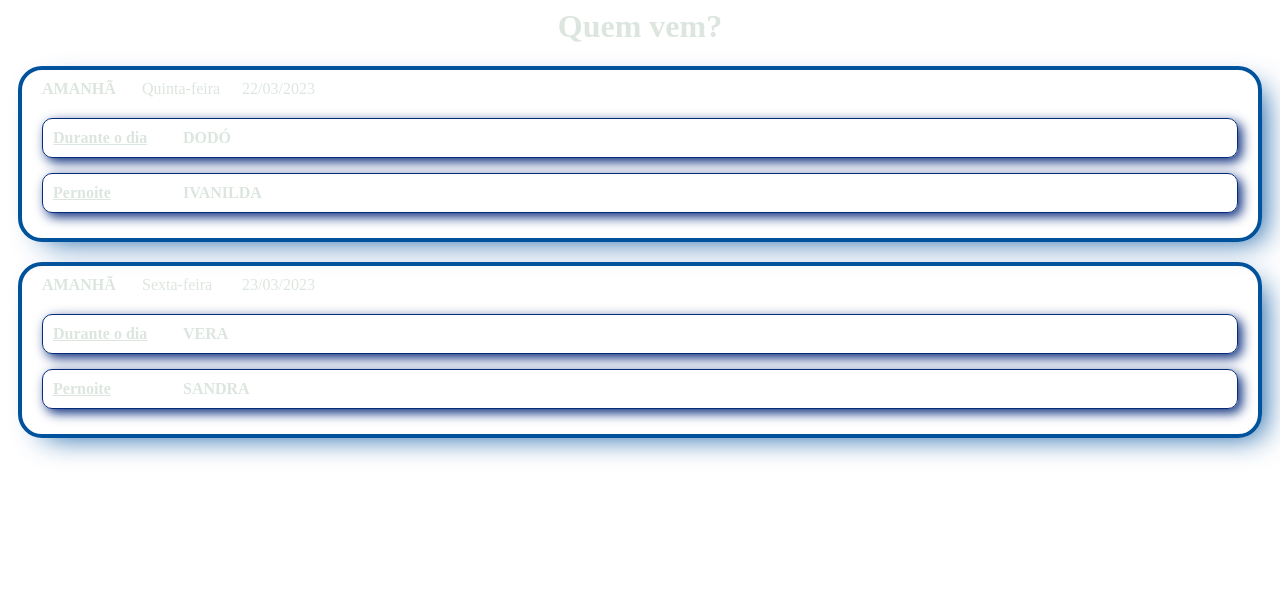
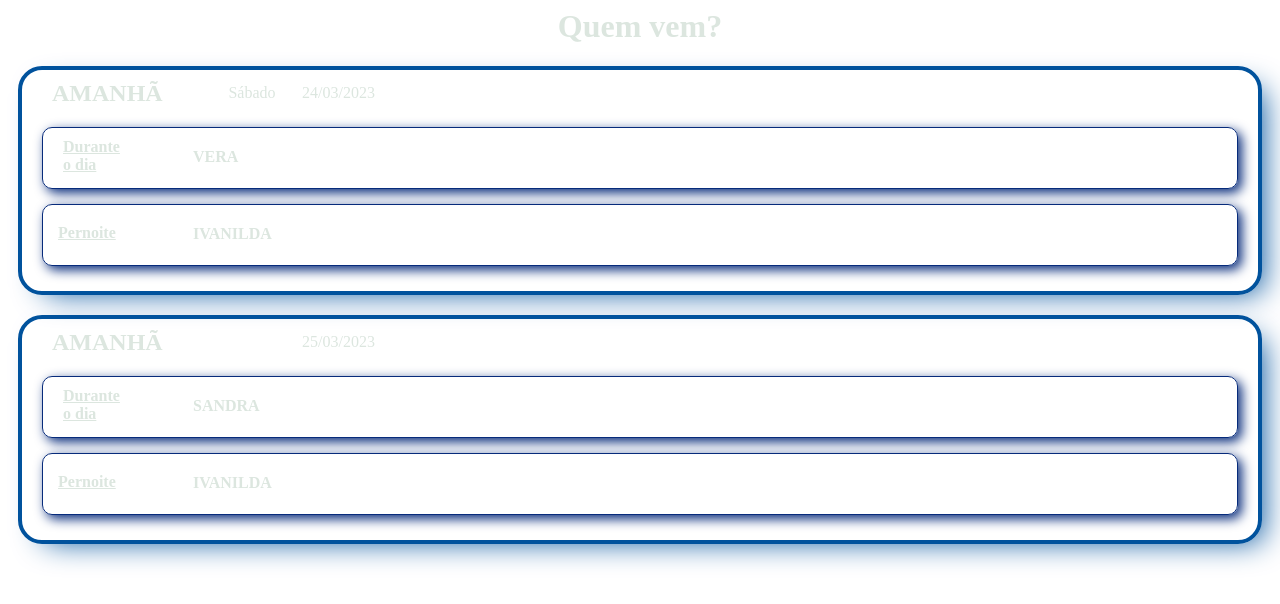
Before and after one commit to carlosladeira/quemvai, an Angular app: page / in a window 1280 px wide. Shown: the top 604 px of the page. Built offline with nearby package versions, Linux system fonts and the light colour scheme.

Commit message:
more styling

```diff
--- a/src/informacoes-do-dia/informacoes-do-dia.css
+++ b/src/informacoes-do-dia/informacoes-do-dia.css
@@ -29,6 +29,7 @@
   border: solid 1px #072b7b;
   margin: 15px 10px;
   padding: 10px;
+  height: 40px;
 
   border-radius: 10px 10px 10px 10px;
   -webkit-border-radius: 10px 10px 10px 10px;
@@ -40,16 +41,19 @@
 }
 
 .label-adverbio {
+  font-size: x-large;
   font-weight: bold;
   color: #dce6df;
 
-  padding-left: 10px;
-  width: 100px;
+  padding-left: 20px;
+  width: 150px;
 }
 
 .label-dia {
   color: #dce6df;
   width: 100px;
+
+  padding: 4px 0;
 }
 
 .label-periodo {
@@ -57,6 +61,7 @@
   font-weight: bold;
   color: #dce6df;
 
+  padding-left: 10px;
   margin-right: 20px;
   width: 110px;
 }
@@ -64,4 +69,6 @@
 .label-nome {
   font-weight: bold;
   color: #dce6df;
+
+  padding: 10px 0;
 }
--- a/src/informacoes-do-dia/informacoes-do-dia.html
+++ b/src/informacoes-do-dia/informacoes-do-dia.html
@@ -1,15 +1,15 @@
 <div class="outside-card ">
   <div class="header-card">
     <div class="label-adverbio">{{ adverbioTempo }}</div>
-    <div class="label-dia">{{ diaSemana }}</div>
+    <div class="label-dia" style="text-align: center;">{{ diaSemana }}</div>
     <div class="label-dia">{{ diaMes }}</div>
   </div>
   <div class="inside-card">
-    <div class="label-periodo">Durante o dia</div>
+    <div class="label-periodo">Durante<br>o dia</div>
     <div class="label-nome">{{ nomeDiaria | uppercase }}</div>
   </div>
   <div class="inside-card">
-    <div class="label-periodo">Pernoite</div>
+    <div class="label-periodo" style="padding: 9px 5px;">Pernoite</div>
     <div class="label-nome">{{ nomePernoite | uppercase }}</div>
   </div>
 </div>
--- a/src/main.ts
+++ b/src/main.ts
@@ -13,14 +13,14 @@ import { InformacoesDoDia } from './informacoes-do-dia/informacoes-do-dia';
 export class App {
   results = [
     {
-      diaMes: "22/03/2023",
-      nomeDiaria: "Dodó",
+      diaMes: "24/03/2023",
+      nomeDiaria: "Vera",
       nomePernoite: "Ivanilda"
     },
     {
-      diaMes: "23/03/2023",
-      nomeDiaria: "Vera",
-      nomePernoite: "Sandra"
+      diaMes: "25/03/2023",
+      nomeDiaria: "Sandra",
+      nomePernoite: "Ivanilda"
     }
   ];
 }
```
